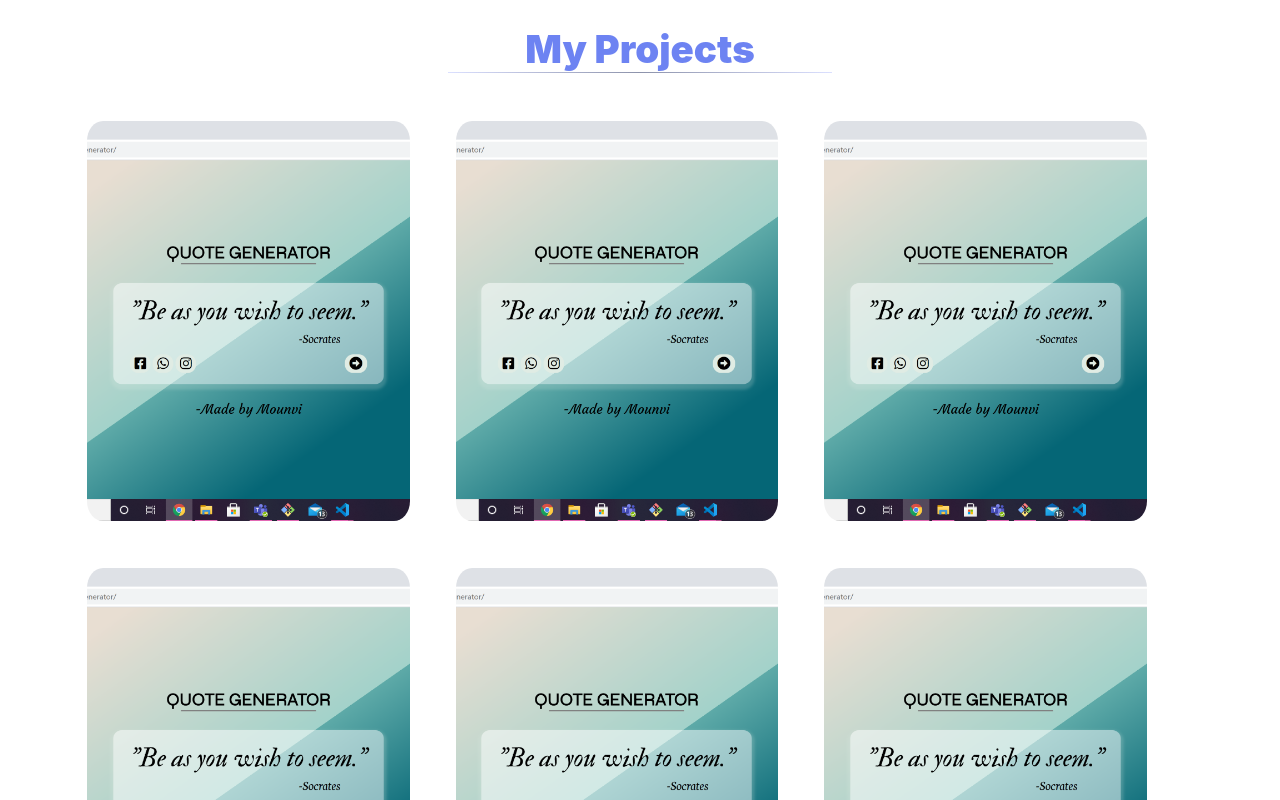
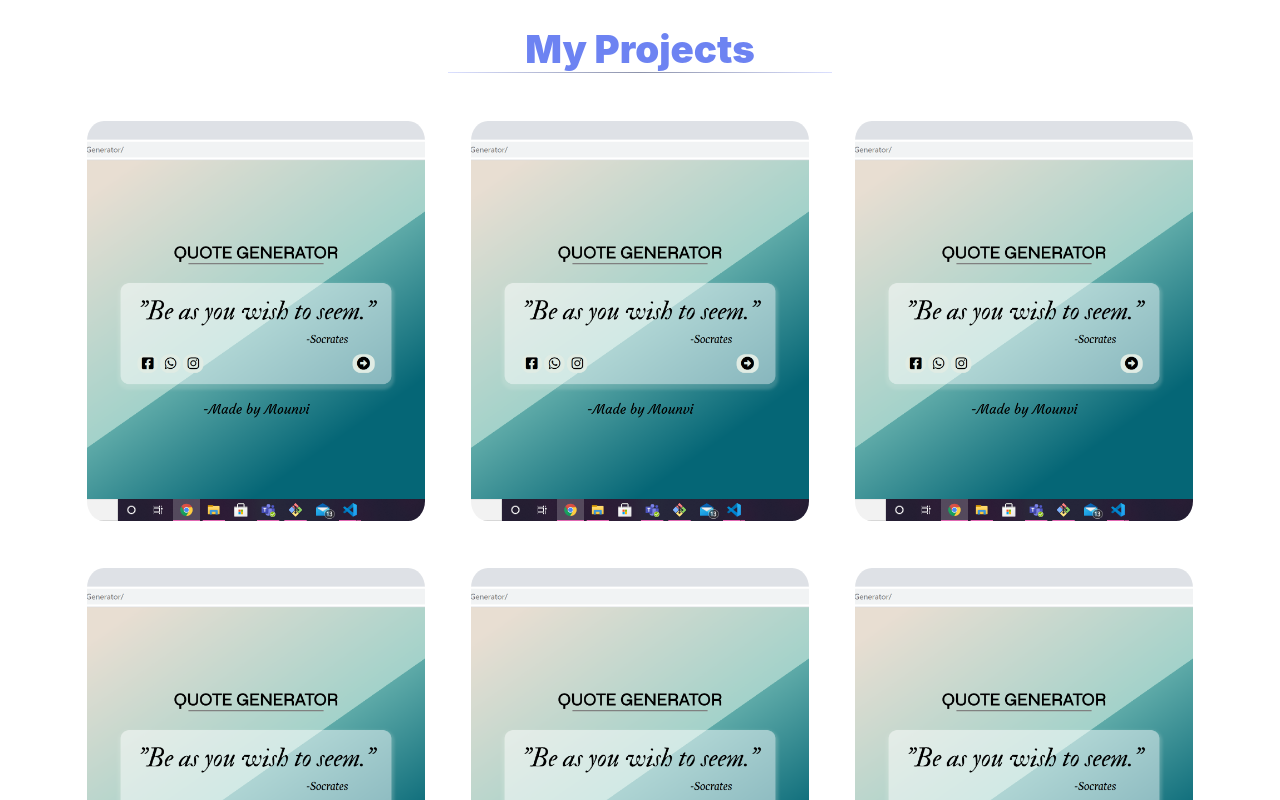
Before and after one commit to mounvip1525/My-Portfolio, a React (Create React App) app: page /Projects in a window 1280 px wide. Shown: the top 800 px of the page. Built offline with nearby package versions, Linux system fonts and the light colour scheme.

Commit message:
added a custom scrollbar

```diff
--- a/src/App.css
+++ b/src/App.css
@@ -12,3 +12,21 @@
 .fa-star{
   margin-right:5px;
 }
+::-webkit-scrollbar {
+  width: 10px;
+}
+
+/* Track */
+::-webkit-scrollbar-track {
+  background: var(--white);
+}
+
+/* Handle */
+::-webkit-scrollbar-thumb {
+  background: #8b9cf1;
+}
+
+/* Handle on hover */
+::-webkit-scrollbar-thumb:hover {
+  background: var(--third);
+}
--- a/src/components/Projects/Projects.module.css
+++ b/src/components/Projects/Projects.module.css
@@ -5,6 +5,8 @@
     margin:auto;
 }
 .project{
+    flex:1;
+    /* padding:2%; */
     margin:2%;
     display:flex;
     flex-direction: column;
```
